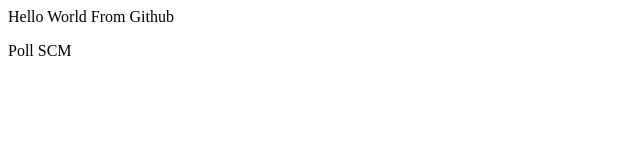
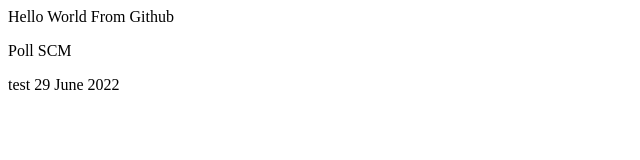
Before and after one commit to devayan851989/demojenkins, a plain HTML site: page index.html in a window 1280 px wide. Shown: the whole page, without its empty margins (0-640 px from the left). Drawn offline with Linux system fonts and the light colour scheme.

Commit message:
Update index.html

```diff
--- a/index.html
+++ b/index.html
@@ -3,6 +3,7 @@
   <body>
     <p> Hello World From Github </p>
     <p> Poll SCM </p>
+    <p> test 29 June 2022 </p>
   </body>
 
  </html>
```
